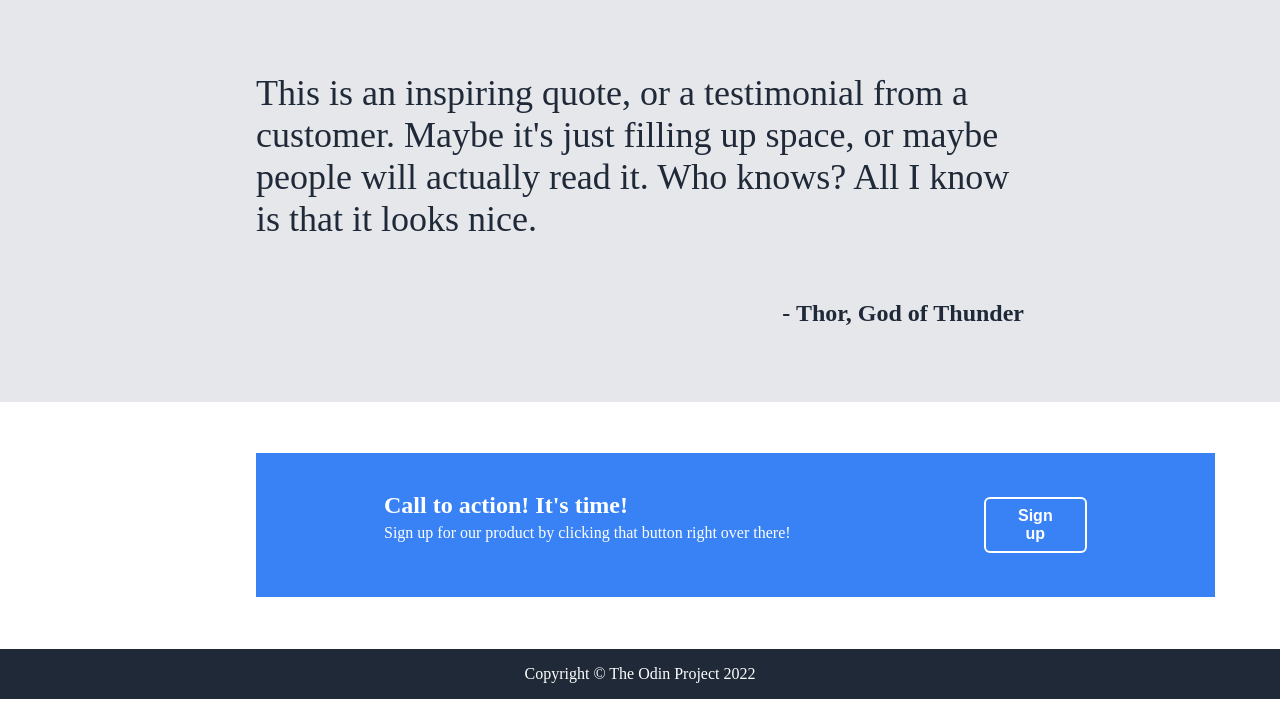
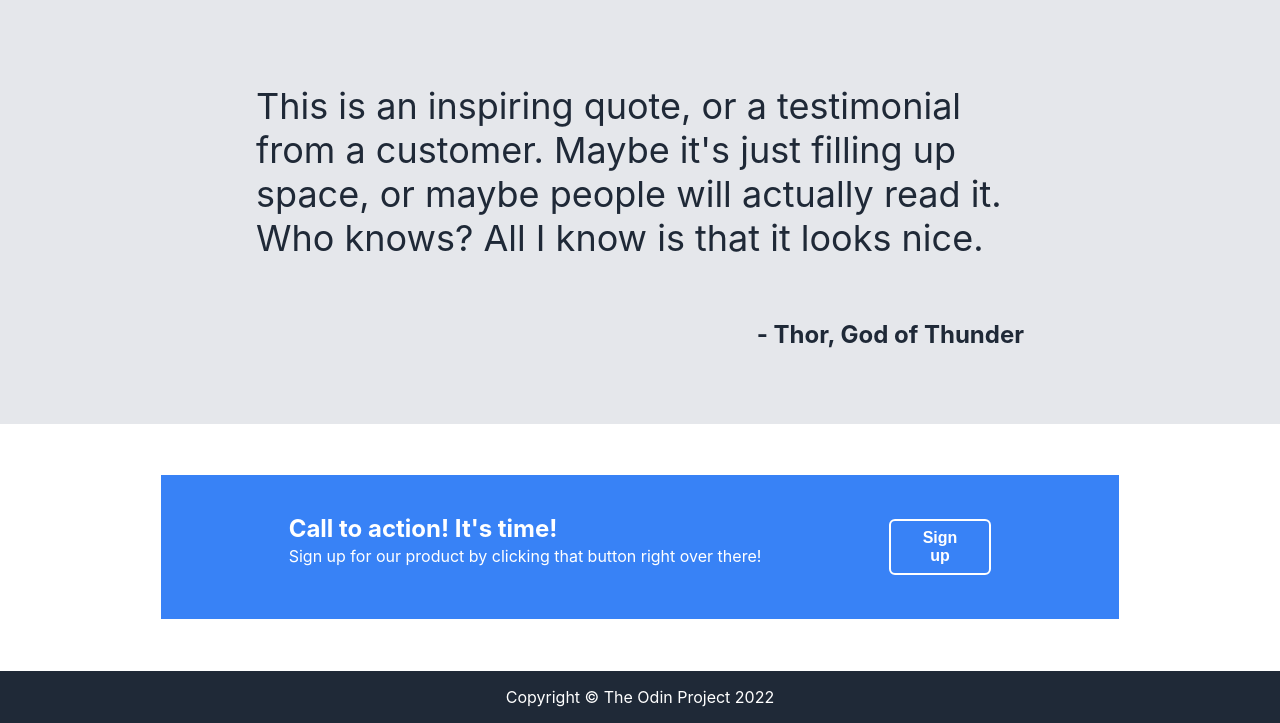
Before and after one commit to Zapflare/landing-page, a plain HTML site: page index.html in a window 1280 px wide. Shown: the part 923-1646 px from the top of the page. Before the commit the page ends 1622 px from the top, so only its background shows below. Drawn offline with Linux system fonts and the light colour scheme.

Commit message:
Finalize landing page

```diff
--- a/style.css
+++ b/style.css
@@ -1,5 +1,6 @@
 body {
     display: flex;
+    font-family: -apple-system, BlinkMacSystemFont, 'Segoe UI', Roboto, Oxygen, Ubuntu, Cantarell, 'Open Sans', 'Helvetica Neue', sans-serif;
     flex-direction: column;
     margin: auto;
     width: 100%;
@@ -171,6 +172,7 @@ li {
 
 .cta-container {
     display: flex;
+    justify-content: center;
     margin-left: 20%;
     margin-right: 20%;
     padding: 4% 0;
@@ -221,5 +223,6 @@ li {
 .footer {
     background-color: #1F2937;
     color: #fff;
+    padding: 0 20px;
     text-align: center;
 }
```
